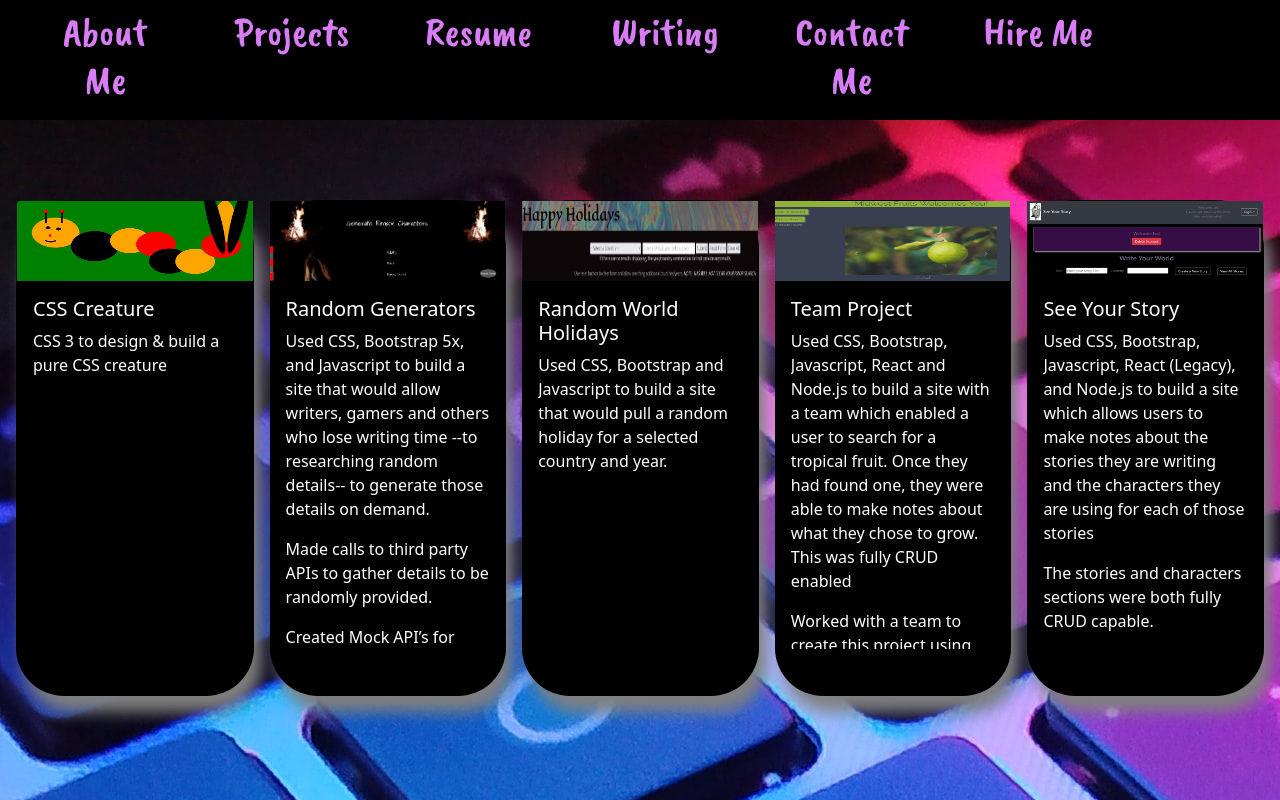
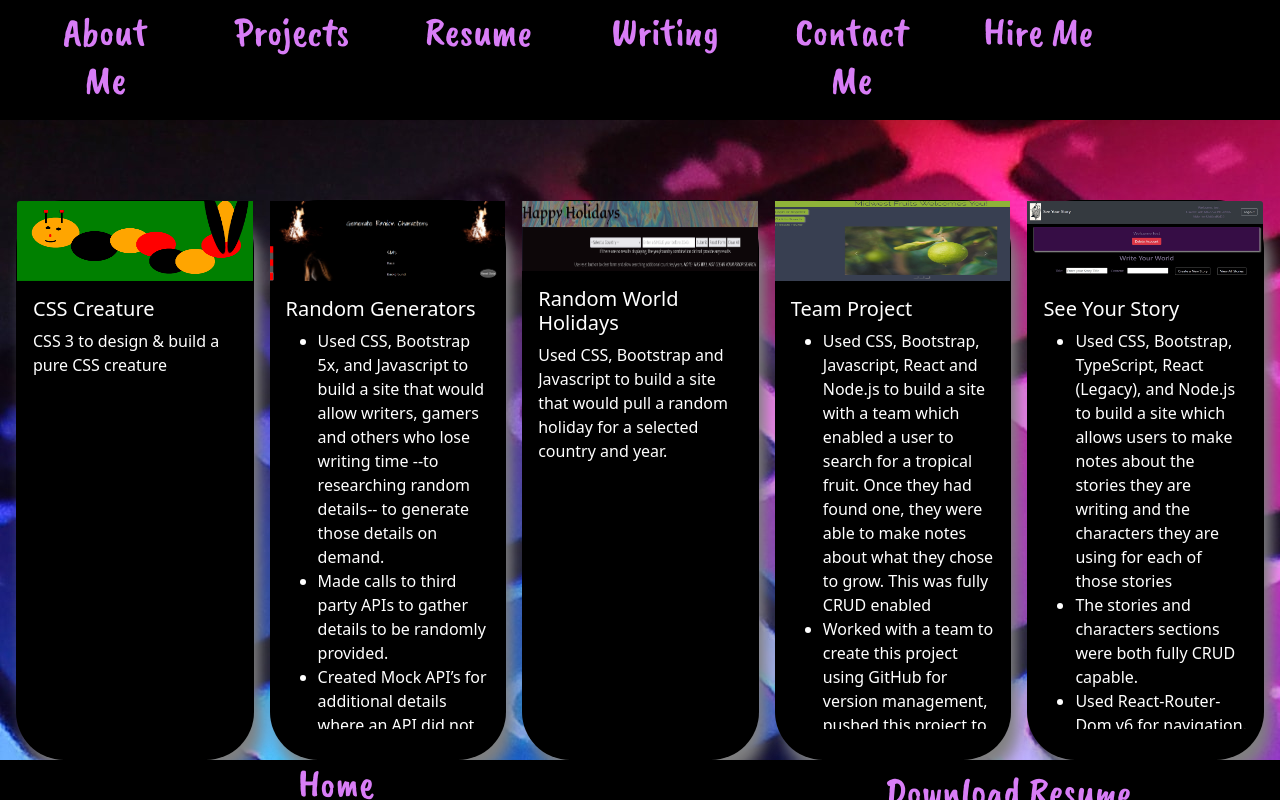
Before and after one commit to dsilverfox/profile-client, a React (Create React App) app: page /projects in a window 1280 px wide. Shown: the top 800 px of the page. Built offline with nearby package versions, Linux system fonts and the light colour scheme.

Commit message:
Updated for Chrome and Mozilla Compatibility.

```diff
--- a/package.json
+++ b/package.json
@@ -18,6 +18,7 @@
     "@testing-library/react": "^12.1.3",
     "@testing-library/user-event": "^13.5.0",
     "bootstrap": "^5.1.3",
+    "normalize.css": "^8.0.1",
     "react": "^17.0.2",
     "react-bootstrap": "^2.1.2",
     "react-dom": "^17.0.2",
--- a/src/App.css
+++ b/src/App.css
@@ -1,3 +1,23 @@
+/* Browser Settings */
+
+/* Chrome version 29 and above */
+@media screen and (-webkit-min-device-pixel-ratio:0)
+and (min-resolution:.001dpcm) {
+selector{ property:value; }}
+
+/* Chrome version 22-28 */
+/* @media screen and(-webkit-min-device-pixel-ratio:0) {
+selector { -chrome-:only (;
+property:value;
+);}
+} */
+
+/* Chrome, Safari, and also the Edge Browser and Firefox */
+/* @media and (-webkit-min-device-pixel-ratio:0) {
+selector { property:value; }
+} */
+
+/* Manual CSS */
 .App {
   text-align: center;
   height: 100%;
@@ -20,12 +40,15 @@
 h1 {
   font-family: 'Caveat Brush', cursive;
 }
-.resume {
+
+.resume, .projects, .hire, .contacts {
   background-color: #000000;
   background-image:url("./Assets/ResumePageBG.jpg");
-  height: 130vh;
+  background-repeat:repeat;
+  height: auto;
   width:100%;
   color: white;
+
 }
 
 .responsive-resume {
@@ -46,7 +69,7 @@ h1 {
   color: #B3BBBD;
   position: absolute;
   width: 105%;
-  height: 8rem;
+  height: 5rem;
 }
 
 .navbar {
@@ -63,14 +86,15 @@ a {
 }
 
 .card {
-  height: 25rem;
+  height: 35rem;
   margin: 5rem 1rem 10rem 1rem;
   text-align: left;
-  box-shadow: .5rem 1rem 1rem gray
+  box-shadow: .5rem 1rem 1rem gray;
+  border-radius: 3rem;
 }
 
 .card-text {
-  height: 20rem;
+  height: 25rem;
   overflow-y: auto;
   width: 100%;
 }
@@ -95,21 +119,6 @@ a {
   margin: 2rem 2rem 2rem 0rem;
 }
 
-.projects {
-  background-color: #000000;
-  background-image:url("./Assets/ResumePageBG.jpg");
-  height: 130vh;
-  width:100%;
-  color: white;
-}
-
-.contacts {
-    background-image:url("./Assets/ResumePageBG.jpg");
-    height: 130vh;
-    width:100%;
-    color: white;
-}
-
 .contacts label {
   background-color:black;
   margin: 1rem;
@@ -122,14 +131,7 @@ a {
   border: none;
   color: white;
   background: black;
-}
-
-
-.hire {
-    background-image:url("./Assets/ResumePageBG.jpg");
-    height: 130vh;
-    width:100%;
-    color: white;
+  margin-bottom: 5rem;
 }
 
 .hire label {
@@ -144,6 +146,7 @@ a {
   border: none;
   color: white;
   background: black;
+  margin-bottom: 5rem;
 }
 
 /* Hire for Contract Table */
@@ -198,7 +201,7 @@ table.darkTable tfoot td {
 
 .writing {
 
-    height: 130vh;
+    height: auto;
     width:100%;
     color: white;
 }
--- a/src/components/HireMe/HireMe.js
+++ b/src/components/HireMe/HireMe.js
@@ -97,7 +97,7 @@ const HireMe = () => {
                     field="firstname"
                     errors={state.errors}
                 />
-                <br />
+
                 <label htmlFor='lastname'>Last Name:</label>
                 <input
                     id="lastname"
@@ -124,7 +124,7 @@ const HireMe = () => {
                     field="company"
                     errors={state.errors}
                 />
-                <br />
+
                 <label htmlFor='email'>Your email:</label>
                 <input
                     id="email"
@@ -164,7 +164,7 @@ const HireMe = () => {
                     field="website"
                     errors={state.errors}
                 />
-                <br />
+
                 <label htmlFor='message'> Your message:</label>
                 <textarea
                     id="message"
--- a/src/components/aboutme/aboutme.js
+++ b/src/components/aboutme/aboutme.js
@@ -13,7 +13,7 @@ const AboutMe = () => {
                 <Row>
                     <Col>
                         <section className='photo'>
-                           <img width='600' height='900' src={AboutMeIMG} alt="Devon Silverfox in her home office."/>
+                           <img width='400' height='700' src={AboutMeIMG} alt="Devon Silverfox in her home office."/>
                         </section>
                     </Col>
                     <Col>
--- a/src/components/projects/projects.js
+++ b/src/components/projects/projects.js
@@ -13,7 +13,7 @@ const Projects = () => {
         return (
             <div className="projects">
                 <CardGroup>
-                    <Card bg='black' style={{ width: '18rem', height:'31rem', borderRadius: '3rem' }}>
+                    <Card bg='black' style={{ borderRadius: '3rem' }}>
                     <Card.Img variant="top" style={{height: '5rem'}} src={CSSCreature} />
                     <Card.Body>
                         <Card.Title>CSS Creature</Card.Title>
@@ -22,19 +22,21 @@ const Projects = () => {
                         </Card.Text>
                     </Card.Body>
                 </Card>
-                    <Card bg='black' style={{ width: '18rem', height: '31rem', borderRadius: '3rem' }}>
+                    <Card bg='black' style={{ borderRadius: '3rem' }}>
                         <Card.Img variant="top" style={{ height: '5rem' }} src={API1} />
                         <Card.Body>
                             <Card.Title>Random Generators</Card.Title>
                             <Card.Text>
-                                <p>Used CSS, Bootstrap 5x, and Javascript to build a site that would allow writers, gamers and others who lose writing time --to researching random details-- to generate those details on demand.</p>
-                                <p>Made calls to third party APIs to gather details to be randomly provided.</p>
-                                <p>Created Mock API’s for additional details where an API did not exist previously.</p>
+                                <ul>
+                                    <li>Used CSS, Bootstrap 5x, and Javascript to build a site that would allow writers, gamers and others who lose writing time --to researching random details-- to generate those details on demand.</li>
+                                    <li>Made calls to third party APIs to gather details to be randomly provided.</li>
+                                    <li>Created Mock API’s for additional details where an API did not exist previously.</li>
+                                </ul>
 
                             </Card.Text>
                         </Card.Body>
                     </Card>
-                    <Card bg='black' style={{ width: '18rem', height: '31rem',borderRadius: '3rem' }}>
+                    <Card bg='black' style={{ borderRadius: '3rem' }}>
                         <Card.Img variant="top" style={{ height: '5rem' }} src={API2} />
                         <Card.Body>
                             <Card.Title>Random World Holidays</Card.Title>
@@ -43,26 +45,30 @@ const Projects = () => {
                             </Card.Text>
                         </Card.Body>
                     </Card>
-                    <Card bg='black' style={{ width: '18rem', height: '31rem',borderRadius: '3rem' }}>
+                    <Card bg='black' style={{ borderRadius: '3rem' }}>
                         <Card.Img variant="top" style={{ height: '5rem' }} src={Blue} />
                         <Card.Body>
                             <Card.Title>Team Project</Card.Title>
                             <Card.Text>
-                                <p>Used CSS, Bootstrap, Javascript, React and Node.js to build a site with a team which enabled a user to search for a tropical fruit. Once they had found one, they were able to make notes about what they chose to grow. This was fully CRUD enabled</p>
-                                <p>Worked with a team to create this project using GitHub for version management, pushed this project to Heroku both on server and client side.</p>
-                                <p>Made 3rd party API calls to fetch plant data. Built our own Express database for notes.</p>
+                                <ul>
+                                <li>Used CSS, Bootstrap, Javascript, React and Node.js to build a site with a team which enabled a user to search for a tropical fruit. Once they had found one, they were able to make notes about what they chose to grow. This was fully CRUD enabled</li>
+                                <li>Worked with a team to create this project using GitHub for version management, pushed this project to Heroku both on server and client side.</li>
+                                <li>Made 3rd party API calls to fetch plant data. Built our own Express database for notes.</li>
+                                </ul>
                             </Card.Text>
                         </Card.Body>
                     </Card>
-                    <Card bg='black' style={{ width: '18rem', height: '31rem',borderRadius: '3rem' }}>
+                    <Card bg='black' style={{ borderRadius: '3rem' }}>
                         <Card.Img variant="top" style={{ height: '5rem' }} src={Red} />
                         <Card.Body>
                             <Card.Title>See Your Story</Card.Title>
                             <Card.Text>
-                                <p>Used CSS, Bootstrap, Javascript, React (Legacy), and Node.js to build a site which allows users to make notes about the stories they are writing and the characters they are using for each of those stories</p>
-                                <p>The stories and characters sections were both fully CRUD capable.</p>
-                                <p>Used React-Router-Dom v6 for navigation.</p>
-                                <p>Implemented role based access which allowed admin users access to specific routes while protecting those routes from users.</p>
+                                <ul>
+                                <li>Used CSS, Bootstrap, TypeScript, React (Legacy), and Node.js to build a site which allows users to make notes about the stories they are writing and the characters they are using for each of those stories</li>
+                                <li>The stories and characters sections were both fully CRUD capable.</li>
+                                <li>Used React-Router-Dom v6 for navigation.</li>
+                                <li>Implemented role based access which allowed admin users access to specific routes while protecting those routes from users.</li>
+                                </ul>
                             </Card.Text>
                         </Card.Body>
                     </Card>
--- a/src/helpers/environment.js
+++ b/src/helpers/environment.js
@@ -5,7 +5,7 @@ switch (window.location.hostname) {
         APIURL = 'http://localhost:3000';
         break;
     case 'portfolio-silverfox.herokuapp.com':
-        APIURL = 'https://ds-portfolio-server.herokuapp.com'
+        APIURL = 'https://ds-portfolio-server.herokuapp.com';
 }
 
 export default APIURL;
```
Also changed, not shown: src/components/resume/resume.js (+6 -5 lines), src/normalize.css (added), 1 other file (tests, documents, lock files or other folders).
